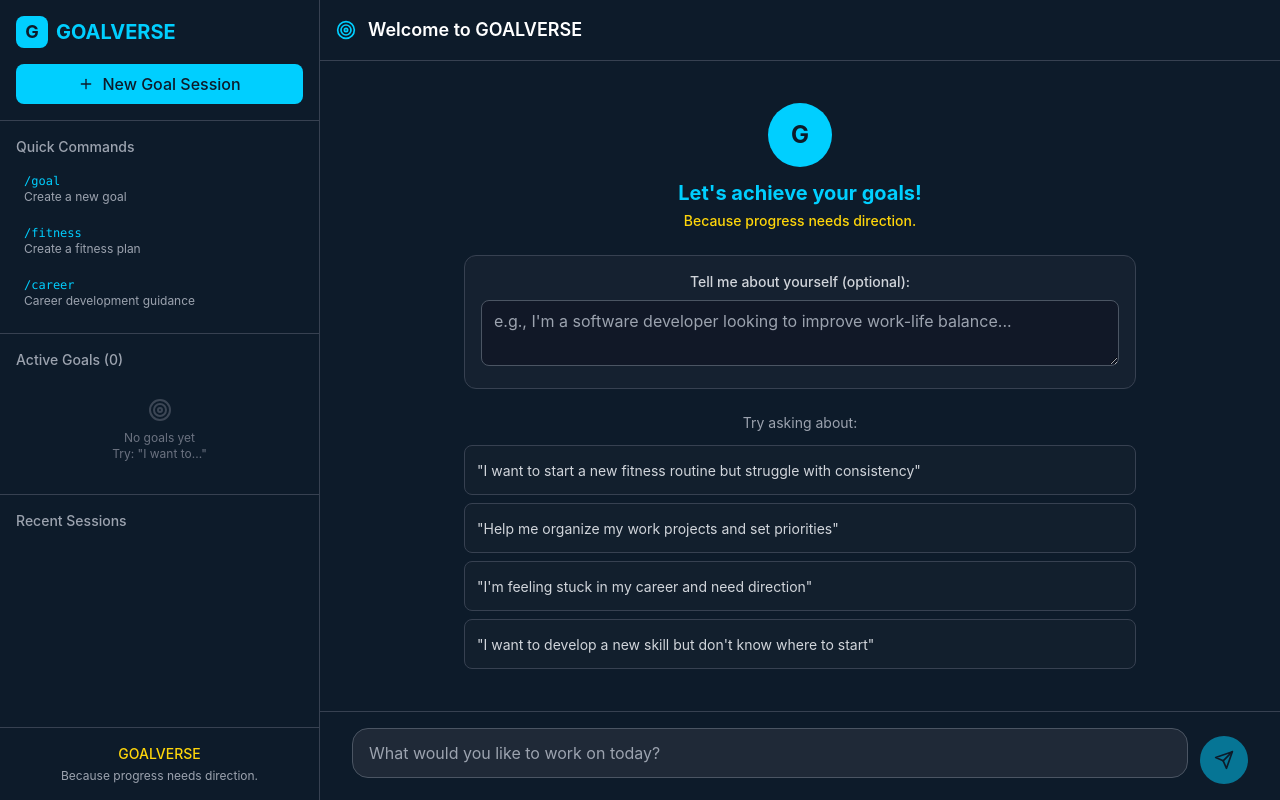
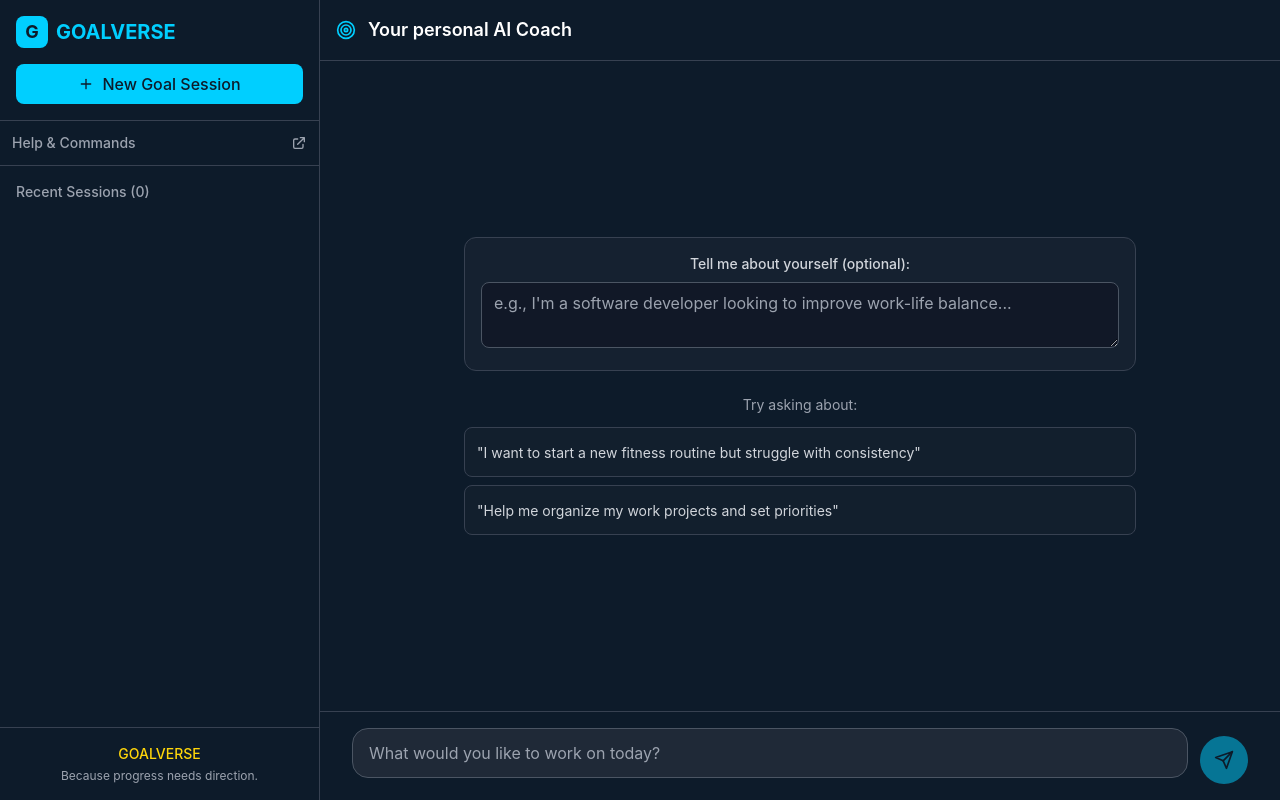
Before and after one commit to hubsienda/goal-coach-assistant, a Next.js app: page / in a window 1280 px wide. Built offline with nearby package versions, Linux system fonts and the light colour scheme.

Commit message:
Update index.js

```diff
--- a/pages/index.js
+++ b/pages/index.js
@@ -149,16 +149,27 @@
     // Check if this might be a goal creation intent
     const isGoalIntent = detectGoalIntent(input);
 
+    // Store input before clearing it
+    const originalInput = input;
     setInput('');
     setIsLoading(true);
 
     try {
-      let systemPrompt = '';
+      let systemPrompt = `You are an experienced life and career coach. Provide concise, actionable advice in under 150 words.
+
+Guidelines:
+- Be supportive but direct
+- Ask 1 follow-up question maximum
+- Provide specific, actionable steps
+- Keep responses conversational and encouraging
+
+Current goals: ${goals.length > 0 ? goals.map(g => g.title).join(', ') : 'None yet'}
+User Context: ${userContext || 'New conversation'}`;
 
       if (isGoalIntent && !goalCreationStep) {
         // Start goal creation process
         setGoalCreationStep('clarifying');
-        systemPrompt = `You are a SMART goal creation assistant. The user just expressed a goal intention: "${input}"
+        systemPrompt = `You are a SMART goal creation assistant. The user just expressed a goal intention: "${originalInput}"
 
 Your job is to ask 1-2 SPECIFIC clarifying questions to make this goal SMART (Specific, Measurable, Achievable, Relevant, Time-bound).
 
@@ -178,7 +189,7 @@
 Is this correct? Reply 'yes' to create this goal."
 
 Keep responses under 100 words.`;
-      } else if (goalCreationStep === 'confirming' || input.toLowerCase().includes('yes')) {
+      } else if (goalCreationStep === 'confirming' || originalInput.toLowerCase().includes('yes')) {
         // Create the goal
         const goalTitle = pendingGoal || extractGoalFromConversation(newMessages);
         const newGoal = createGoal({
@@ -206,18 +217,6 @@
         updateCurrentSession(finalMessages);
         setIsLoading(false);
         return;
-      } else {
-        // Regular coaching conversation
-        systemPrompt = `You are an experienced life and career coach. Provide concise, actionable advice in under 150 words.
-
-Guidelines:
-- Be supportive but direct
-- Ask 1 follow-up question maximum
-- Provide specific, actionable steps
-- Keep responses conversational and encouraging
-
-Current goals: ${goals.length > 0 ? goals.map(g => g.title).join(', ') : 'None yet'}
-User Context: ${userContext || 'New conversation'}`;
       }
 
       const response = await fetch('/api/coach', {
@@ -226,7 +225,7 @@
           'Content-Type': 'application/json',
         },
         body: JSON.stringify({
-          messages: newMessages.slice(-5), // Only send last 5 messages to save on API costs
+          messages: newMessages.slice(-5),
           userContext,
           systemPrompt,
           maxTokens: 150
@@ -267,19 +266,9 @@
     return userMessages.length > 0 ? userMessages[0].content : 'New Goal';
   };
 
-  const quickCommands = [
-    { command: '/goal', description: 'Create a new goal' },
-    { command: '/fitness', description: 'Create a fitness plan' },
-    { command: '/career', description: 'Career development guidance' },
-    { command: '/productivity', description: 'Boost your productivity' },
-    { command: '/habits', description: 'Build better habits' },
-  ];
-
   const conversationStarters = [
     "I want to start a new fitness routine but struggle with consistency",
-    "Help me organize my work projects and set priorities",
-    "I'm feeling stuck in my career and need direction",
-    "I want to develop a new skill but don't know where to start"
+    "Help me organize my work projects and set priorities"
   ];
 
   return (
@@ -313,61 +302,26 @@
           </button>
         </div>
 
-        {/* Quick Commands */}
-        <div className="p-4 border-b border-gray-700">
-          <h3 className="text-sm font-medium text-gray-400 mb-2">Quick Commands</h3>
-          <div className="space-y-1">
-            {quickCommands.slice(0, 3).map((cmd, index) => (
-              <button
-                key={index}
-                onClick={() => {
-                  setInput(cmd.command + ' ');
-                  setSidebarOpen(false);
-                }}
-                className="w-full text-left p-2 rounded hover:bg-gray-800 transition-colors group"
-              >
-                <div className="text-[#00CFFF] text-xs font-mono">{cmd.command}</div>
-                <div className="text-gray-400 text-xs">{cmd.description}</div>
-              </button>
-            ))}
-          </div>
-        </div>
-
-        {/* Goals Section */}
-        <div className="p-4 border-b border-gray-700">
-          <h3 className="text-sm font-medium text-gray-400 mb-3">Active Goals ({goals.length})</h3>
-          <div className="space-y-2">
-            {goals.slice(0, 3).map((goal) => (
-              <div key={goal.id} className="p-3 bg-gray-800/50 rounded-lg border border-gray-700">
-                <div className="flex items-start space-x-2">
-                  <div className="w-2 h-2 bg-[#FFD60A] rounded-full mt-2 flex-shrink-0"></div>
-                  <div className="flex-1 min-w-0">
-                    <div className="text-sm text-white truncate">{goal.title}</div>
-                    <div className="text-xs text-gray-400">
-                      {new Date(goal.createdAt).toLocaleDateString()}
-                    </div>
-                  </div>
-                </div>
-              </div>
-            ))}
-            {goals.length > 3 && (
-              <div className="text-xs text-gray-500 text-center py-2">
-                +{goals.length - 3} more goals
-              </div>
-            )}
-            {goals.length === 0 && (
-              <div className="text-center py-4 text-gray-500">
-                <Target className="w-6 h-6 mx-auto mb-2 opacity-50" />
-                <p className="text-xs">No goals yet</p>
-                <p className="text-xs">Try: "I want to..."</p>
-              </div>
-            )}
-          </div>
+        {/* Help Link */}
+        <div className="border-b border-gray-700">
+          <a
+            href="https://kb.goalverse.app"
+            target="_blank"
+            rel="noopener noreferrer"
+            className="w-full p-3 text-left hover:bg-gray-800 transition-colors flex items-center justify-between text-gray-400 hover:text-[#00CFFF]"
+          >
+            <span className="text-sm font-medium">Help & Commands</span>
+            <svg className="w-4 h-4" fill="none" stroke="currentColor" viewBox="0 0 24 24">
+              <path strokeLinecap="round" strokeLinejoin="round" strokeWidth={2} d="M10 6H6a2 2 0 00-2 2v10a2 2 0 002 2h10a2 2 0 002-2v-4M14 4h6m0 0v6m0-6L10 14" />
+            </svg>
+          </a>
         </div>
 
         {/* Chat Sessions */}
         <div className="flex-1 overflow-y-auto p-4">
-          <h3 className="text-sm font-medium text-gray-400 mb-3">Recent Sessions</h3>
+          <h3 className="text-sm font-medium text-gray-400 mb-3">
+            Recent Sessions ({chatSessions.length})
+          </h3>
           <div className="space-y-2">
             {chatSessions.map((session) => (
               <div key={session.id} className="group flex items-center space-x-2">
@@ -422,9 +376,7 @@
 
           <div className="flex items-center space-x-3">
             <Target className="w-5 h-5 text-[#00CFFF]" />
-            <h1 className="text-lg font-semibold">
-              {currentSessionId ? 'Goal Coaching Session' : 'Welcome to GOALVERSE'}
-            </h1>
+            <h1 className="text-lg font-semibold">Your personal AI Coach</h1>
           </div>
 
           <div className="lg:hidden w-5"></div>
@@ -435,14 +387,6 @@
           {messages.length === 0 ? (
             /* Welcome Screen */
             <div className="h-full flex flex-col items-center justify-center p-6 text-center">
-              <div className="mb-6">
-                <div className="w-16 h-16 bg-[#00CFFF] rounded-full flex items-center justify-center mb-3 mx-auto">
-                  <span className="text-[#0D1B2A] font-bold text-2xl">G</span>
-                </div>
-                <h2 className="text-xl font-bold text-[#00CFFF] mb-1">Let's achieve your goals!</h2>
-                <p className="text-[#FFD60A] text-sm font-medium">Because progress needs direction.</p>
-              </div>
-
               {/* User Context Input */}
               <div className="w-full max-w-2xl mb-6">
                 <div className="bg-gray-800/50 rounded-xl p-4 border border-gray-700">
```
